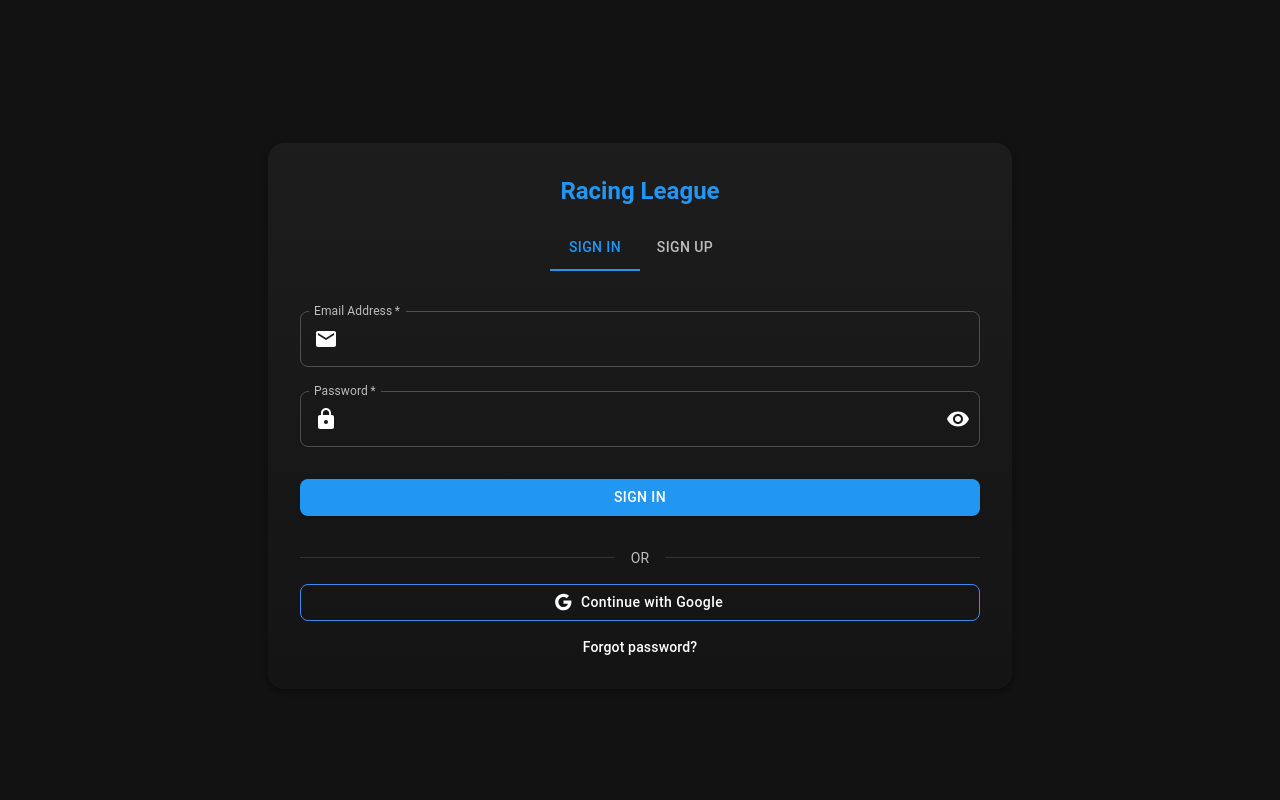
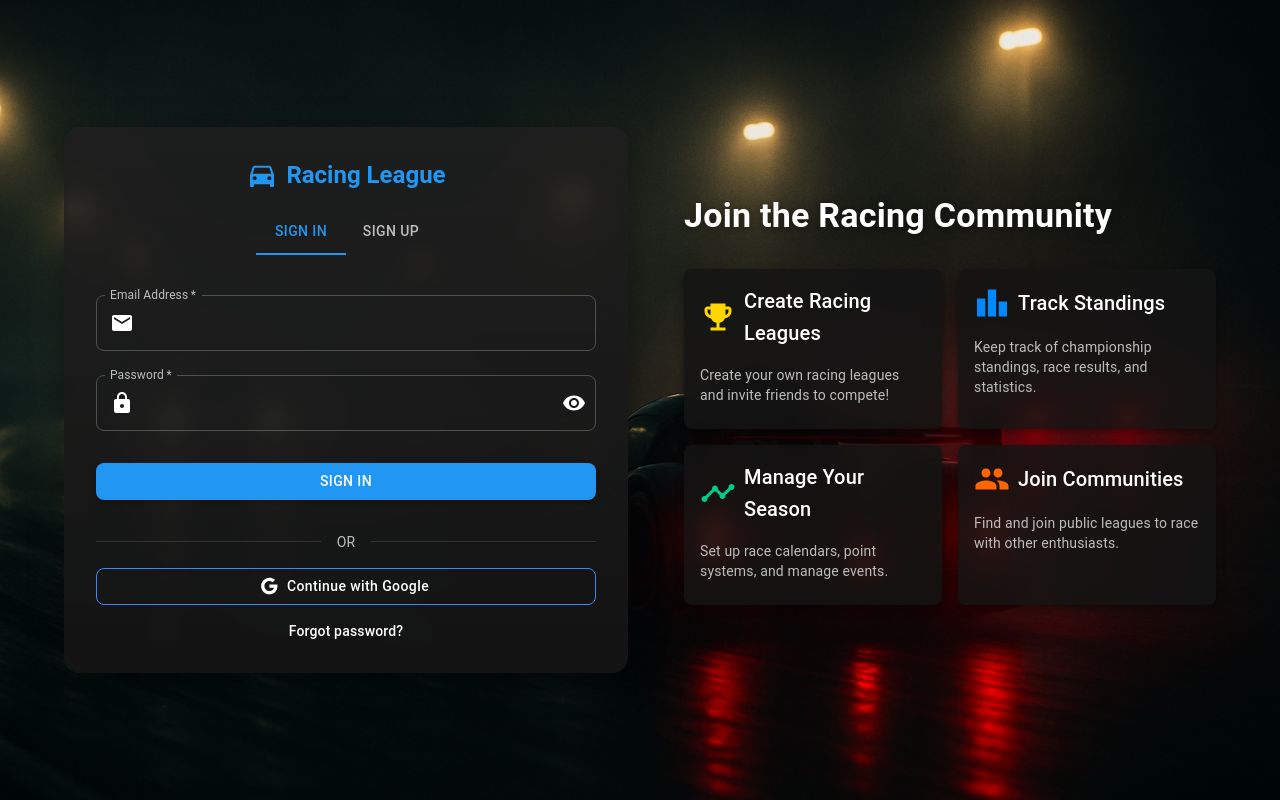
Before and after one commit to furkannehir/racing-league, a React (Vite) app in the folder racing-league-ui/: page /login in a window 1280 px wide. Built offline with nearby package versions, Linux system fonts and the light colour scheme; no server answers.

Commit message:
background image and login screen update

```diff
--- a/racing-league-ui/src/pages/login.tsx
+++ b/racing-league-ui/src/pages/login.tsx
@@ -13,7 +13,12 @@ import {
   Tabs,
   Tab,
   InputAdornment,
-  IconButton
+  IconButton,
+  Grid,
+  useMediaQuery,
+  useTheme,
+  Card,
+  CardContent
 } from '@mui/material';
 import {
   Google as GoogleIcon,
@@ -21,9 +26,18 @@ import {
   VisibilityOff,
   Email as EmailIcon,
   Person as PersonIcon,
-  Lock as LockIcon
+  Lock as LockIcon,
+  EmojiEvents as TrophyIcon,
+  Group as GroupIcon,
+  Timeline as TimelineIcon,
+  Leaderboard as LeaderboardIcon,
+  DirectionsCar as CarIcon
 } from '@mui/icons-material';
 import { useAuth } from '../hooks/useAuth';
+
+// Import racing background image
+// You should place your image in the public folder or src/assets
+const backgroundImage = 'login_background.png'; // Update this path to your actual image
 
 const Login: React.FC = () => {
   // Form state
@@ -38,6 +52,8 @@ const Login: React.FC = () => {
   // Auth context
   const { login, signup, googleLogin, isAuthenticated, loading, error } = useAuth();
   const navigate = useNavigate();
+  const theme = useTheme();
+  const isMobile = useMediaQuery(theme.breakpoints.down('md'));
 
   // Redirect if already authenticated
   if (isAuthenticated) {
@@ -79,28 +95,59 @@ const Login: React.FC = () => {
     }
   };
 
+  const features = [
+    {
+      icon: <TrophyIcon sx={{ fontSize: 36, color: 'gold' }} />,
+      title: 'Create Racing Leagues',
+      description: 'Create your own racing leagues and invite friends to compete!'
+    },
+    {
+      icon: <LeaderboardIcon sx={{ fontSize: 36, color: '#0088ff' }} />,
+      title: 'Track Standings',
+      description: 'Keep track of championship standings, race results, and statistics.'
+    },
+    {
+      icon: <TimelineIcon sx={{ fontSize: 36, color: '#00cc88' }} />,
+      title: 'Manage Your Season',
+      description: 'Set up race calendars, point systems, and manage events.'
+    },
+    {
+      icon: <GroupIcon sx={{ fontSize: 36, color: '#ff6600' }} />,
+      title: 'Join Communities',
+      description: 'Find and join public leagues to race with other enthusiasts.'
+    },
+  ];
+
   return (
-    <Container component="main" maxWidth="xs"
+    <Box
       sx={{
         minHeight: '100vh',
         minWidth: '100vw',
-        pt: 4,
-        pb: 8,
+        backgroundImage: `url(${backgroundImage})`,
+        backgroundSize: 'cover',
+        backgroundColor: 'rgba(0, 0, 0, 0.7)', // Fallback color
+        backgroundPosition: 'center',
+        backgroundRepeat: 'no-repeat',
+        backgroundAttachment: 'fixed',
         display: 'flex',
         justifyContent: 'center',
         alignItems: 'center',
+        padding: { xs: 2, md: 4 }
       }}
     >
+      <Container>
+        <Grid container spacing={3} alignItems="center">
+          {/* Left side: Auth form */}
+          <Grid item xs={12} md={6}>
             <Box
               sx={{
-          marginTop: 8,
                 display: 'flex',
                 flexDirection: 'column',
                 alignItems: 'center',
               }}
             >
               <Paper
-          elevation={3}
+                elevation={4}
                 sx={{
                   padding: 4,
                   display: 'flex',
@@ -109,11 +156,23 @@ const Login: React.FC = () => {
                   width: '100%',
                   background: 'linear-gradient(180deg, rgba(30,30,30,0.9) 0%, rgba(20,20,20,0.95) 100%)',
                   borderRadius: 2,
+                  backdropFilter: 'blur(10px)',
+                  boxShadow: '0 8px 32px rgba(0,0,0,0.5)',
                 }}
               >
-          <Typography component="h1" variant="h5" sx={{ mb: 2, fontWeight: 'bold', color: 'primary.main' }}>
+                <Box
+                  sx={{
+                    display: 'flex',
+                    alignItems: 'center',
+                    gap: 1,
+                    mb: 2
+                  }}
+                >
+                  <CarIcon sx={{ fontSize: 32, color: 'primary.main' }} />
+                  <Typography component="h1" variant="h5" sx={{ fontWeight: 'bold', color: 'primary.main' }}>
                     Racing League
                   </Typography>
+                </Box>
 
                 <Tabs
                   value={mode}
@@ -290,7 +349,65 @@ const Login: React.FC = () => {
                 </Box>
               </Paper>
             </Box>
+          </Grid>
+
+          {/* Right side: Features (hidden on mobile) */}
+          {!isMobile && (
+            <Grid item xs={12} md={6}>
+              <Box sx={{ pl: { md: 4 } }}>
+                <Typography
+                  variant="h4"
+                  sx={{
+                    mb: 4,
+                    color: 'white',
+                    fontWeight: 600,
+                    textShadow: '0 2px 10px rgba(0,0,0,0.5)'
+                  }}
+                >
+                  Join the Racing Community
+                </Typography>
+
+                <Grid container spacing={2}>
+                  {features.map((feature, index) => (
+                    <Grid item xs={12} sm={6} key={index}>
+                      <Card sx={{
+                        height: '100%',
+                        backgroundColor: 'rgba(20,20,20,0.85)',
+                        backdropFilter: 'blur(10px)',
+                        transition: 'transform 0.2s',
+                        '&:hover': {
+                          transform: 'translateY(-4px)',
+                        }
+                      }}>
+                        <CardContent>
+                          <Box sx={{ display: 'flex', alignItems: 'center', mb: 2 }}>
+                            {feature.icon}
+                            <Typography variant="h6" sx={{ ml: 1 }}>
+                              {feature.title}
+                            </Typography>
+                          </Box>
+                          <Typography variant="body2" color="text.secondary">
+                            {feature.description}
+                          </Typography>
+                        </CardContent>
+                      </Card>
+                    </Grid>
+                  ))}
+                </Grid>
+
+                {mode === 'signup' && (
+                  <Box sx={{ mt: 4, p: 2, borderRadius: 2, bgcolor: 'rgba(0,0,0,0.5)' }}>
+                    <Typography variant="body1" color="primary.light" sx={{ fontWeight: 500 }}>
+                      Create your account today and start racing with friends!
+                    </Typography>
+                  </Box>
+                )}
+              </Box>
+            </Grid>
+          )}
+        </Grid>
       </Container>
+    </Box>
   );
 };
 
```
Also changed, not shown: racing-league-ui/public/login_background.png (added). Lines whose indentation alone changed are shown as unchanged.
